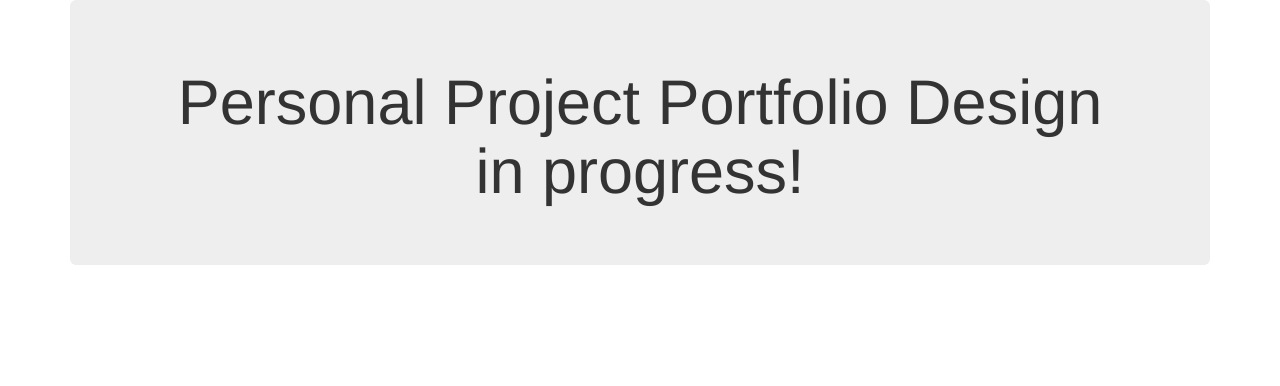
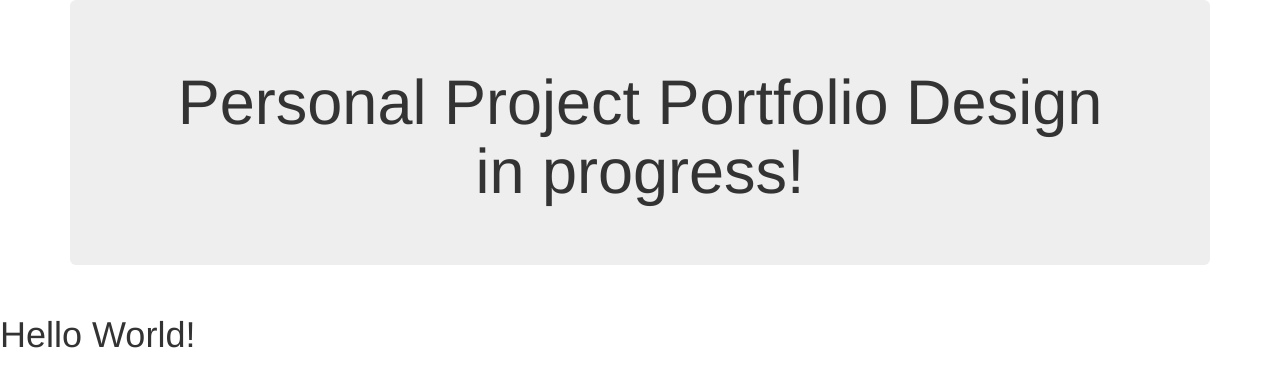
Before and after one commit to tysonwilliams/tysonwilliams.github.io, a website: page public/index.html in a window 1280 px wide. Drawn offline with nearby package versions, Linux system fonts and the light colour scheme; some packages are replaced by stand-ins of ours; a script that the page names is missing.

Commit message:
testing hello world outside angular route

```diff
--- a/public/index.html
+++ b/public/index.html
@@ -9,6 +9,10 @@
 
     <div class="container">
         <div ng-view></div>
+    </div>
+
+    <div>
+        <h1>Hello World!</h1>
     </div>
 
     <!-- Third Party -->
```
